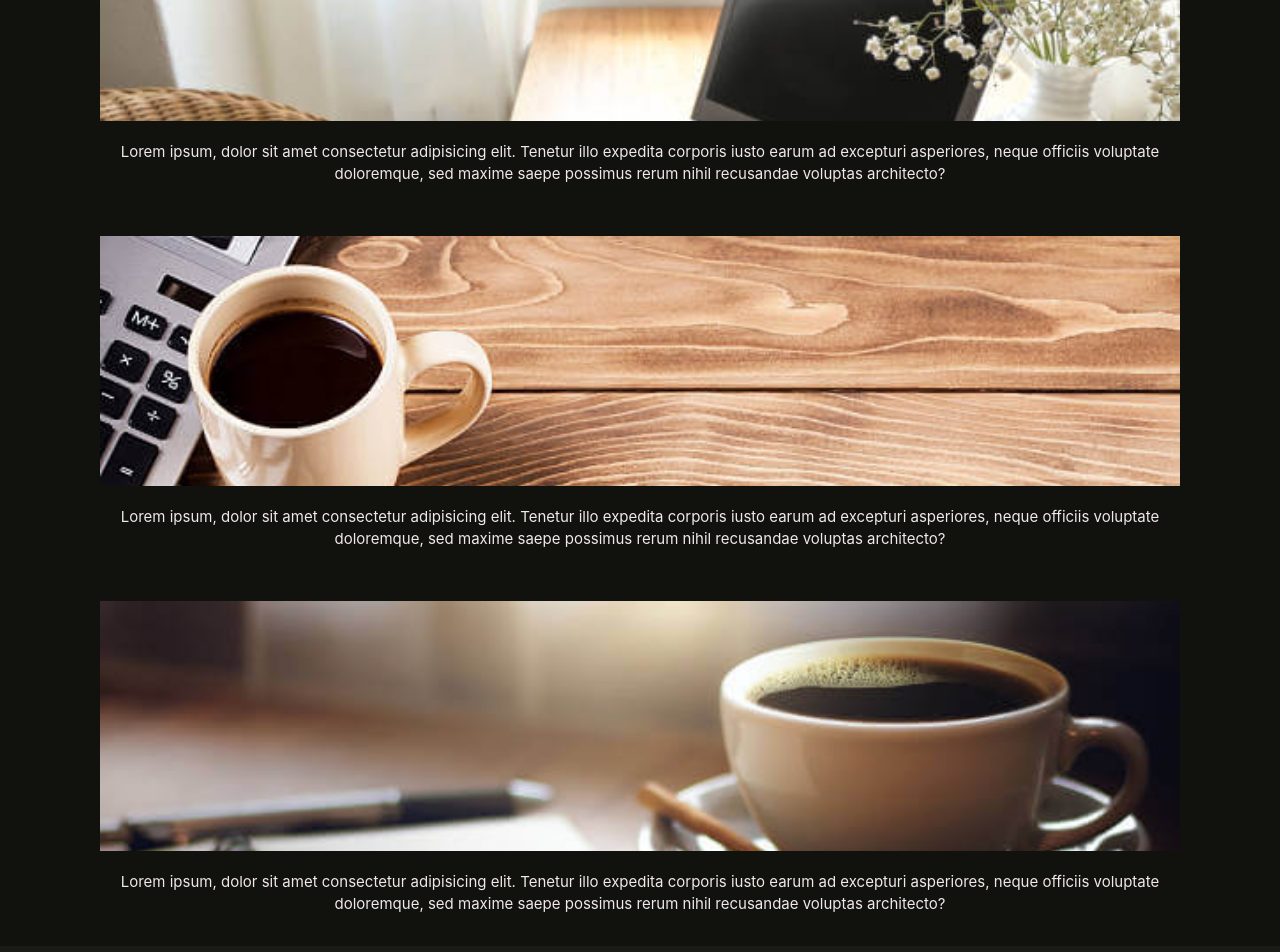
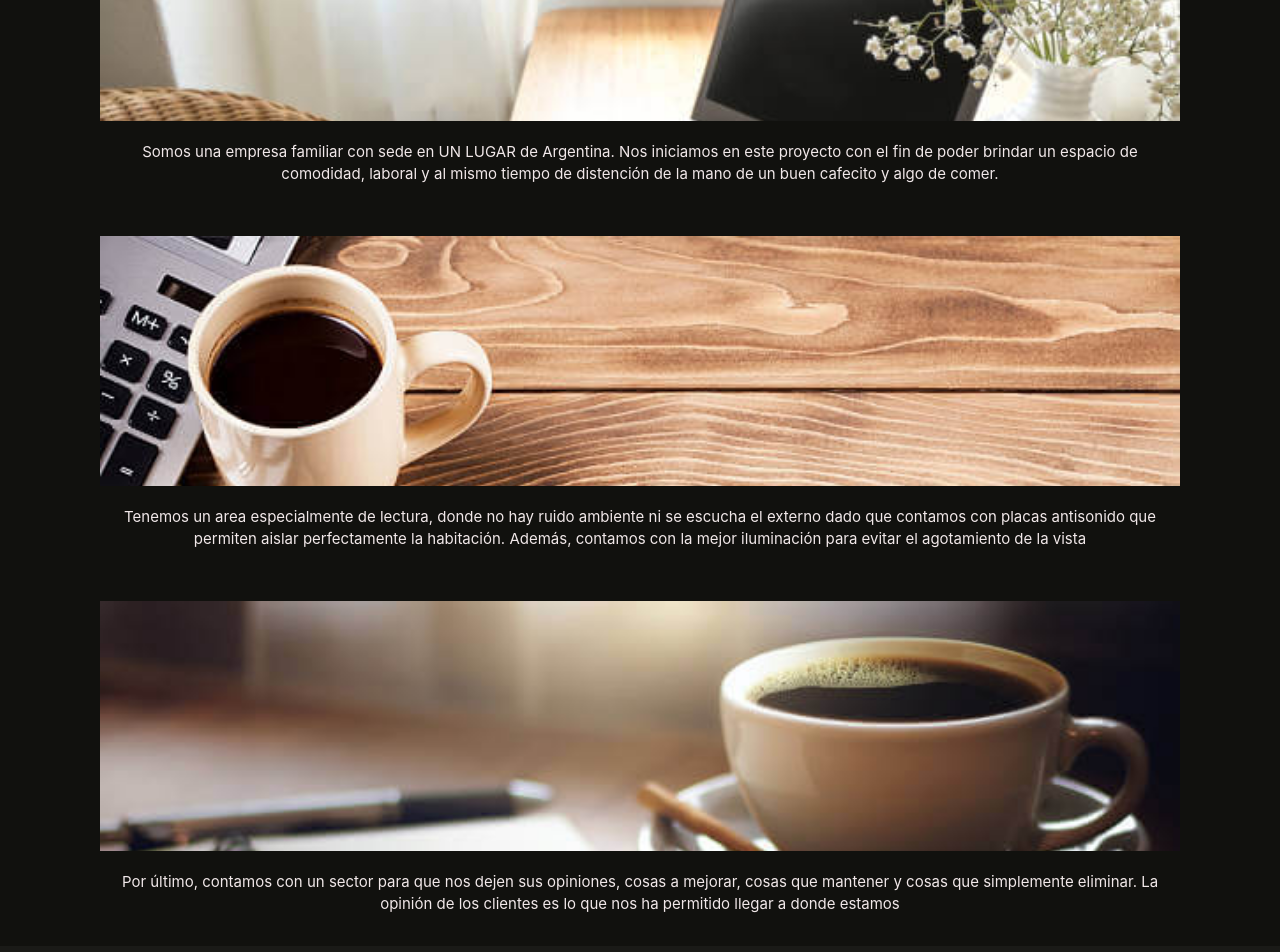
Before and after one commit to Lautaro-Jimenez/Jimenez-cafeteria-y-panaderia, a website: page pages/about.html in a window 1280 px wide. Shown: the part 400-1352 px from the top of the page. Drawn offline with nearby package versions, Linux system fonts and the light colour scheme.

Commit message:
Añadí un poco de texto para reemplazar el lorem ipsum

```diff
--- a/pages/about.html
+++ b/pages/about.html
@@ -5,7 +5,8 @@
     <meta charset="UTF-8">
     <meta http-equiv="X-UA-Compatible" content="IE=edge">
     <meta name="viewport" content="width=device-width, initial-scale=1.0">
-    <meta name="description" content="Acá viene la descripción de lo que se trata la pestaña de About Us pero no sé qué más poner">
+    <meta name="description"
+        content="Acá viene la descripción de lo que se trata la pestaña de About Us pero no sé qué más poner">
     <meta name="keywords" content="ACERCA, ABOUT, DE, US, NOSOTROS, INFORMACIÓN, INFORMATION, DIRECCIÓN, DIRECTION">
     <link rel="stylesheet" href="https://cdn.jsdelivr.net/npm/bootstrap@4.6.1/dist/css/bootstrap.min.css"
         integrity="sha384-zCbKRCUGaJDkqS1kPbPd7TveP5iyJE0EjAuZQTgFLD2ylzuqKfdKlfG/eSrtxUkn" crossorigin="anonymous">
@@ -58,21 +59,21 @@
         <section class="about-section">
             <article>
                 <div class="nosotrosIMG-cafeCompu1"></div>
-                <p>Lorem ipsum, dolor sit amet consectetur adipisicing elit. Tenetur illo expedita corporis iusto earum
-                    ad excepturi asperiores, neque officiis voluptate doloremque, sed maxime saepe possimus rerum nihil
-                    recusandae voluptas architecto?</p>
+                <p>Somos una empresa familiar con sede en UN LUGAR de Argentina. Nos iniciamos en este proyecto con el
+                    fin de poder brindar un espacio de comodidad, laboral y al mismo tiempo de distención de la mano de
+                    un buen cafecito y algo de comer.</p>
             </article>
             <article>
                 <div class="nosotrosIMG-cafeAnteojos"></div>
-                <p>Lorem ipsum, dolor sit amet consectetur adipisicing elit. Tenetur illo expedita corporis iusto earum
-                    ad excepturi asperiores, neque officiis voluptate doloremque, sed maxime saepe possimus rerum nihil
-                    recusandae voluptas architecto?</p>
+                <p>Tenemos un area especialmente de lectura, donde no hay ruido ambiente ni se escucha el externo dado
+                    que contamos con placas antisonido que permiten aislar perfectamente la habitación. Además, contamos
+                    con la mejor iluminación para evitar el agotamiento de la vista</p>
             </article>
             <article>
                 <div class="nosotrosIMG-cafeLibreta"></div>
-                <p>Lorem ipsum, dolor sit amet consectetur adipisicing elit. Tenetur illo expedita corporis iusto earum
-                    ad excepturi asperiores, neque officiis voluptate doloremque, sed maxime saepe possimus rerum nihil
-                    recusandae voluptas architecto?</p>
+                <p>Por último, contamos con un sector para que nos dejen sus opiniones, cosas a mejorar, cosas que
+                    mantener y cosas que simplemente eliminar. La opinión de los clientes es lo que nos ha permitido
+                    llegar a donde estamos</p>
             </article>
         </section>
     </main>
```
